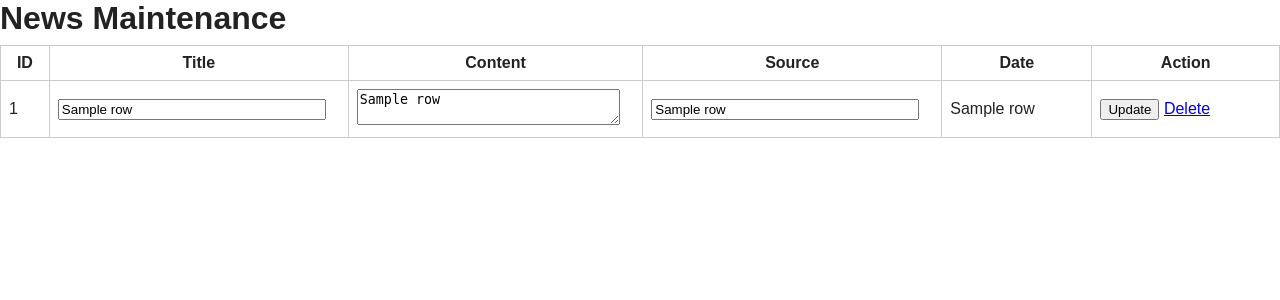
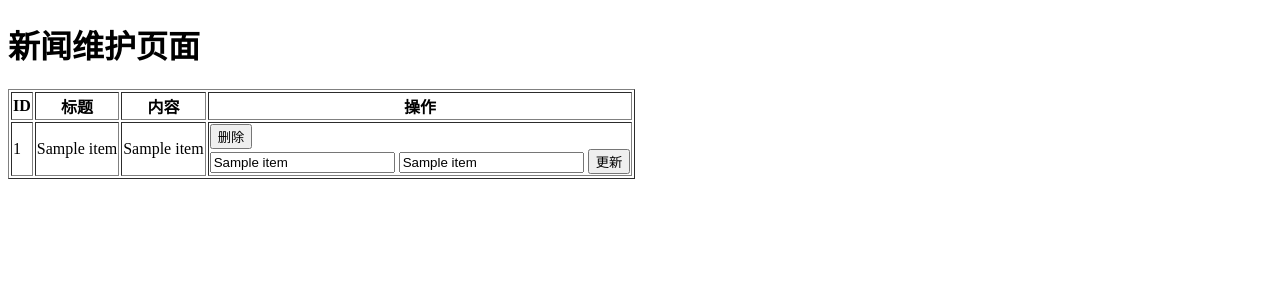
Before and after one commit to elaineling891-ux/GlobalInternationalNews, a FastAPI app: template templates/maintenance.html in a window 1280 px wide. Shown: the top 300 px of the page. Run offline with FastAPI, Linux system fonts and the light colour scheme; the template is opened without the code that fills it: most values are stand-ins (such as "Sample title", 1, 10 or a date in 2020); parts of the project's set-up code (start-up, migrations or seed data) failed here and were passed over.

Commit message:
Update maintenance.html

```diff
--- a/templates/maintenance.html
+++ b/templates/maintenance.html
@@ -1,40 +1,34 @@
 <!DOCTYPE html>
 <html>
 <head>
-  <title>News Maintenance</title>
-  <link rel="stylesheet" href="/static/style.css">
-  <style>
-    table { border-collapse: collapse; width: 100%; }
-    td, th { border: 1px solid #ccc; padding: 8px; }
-    form { margin: 0; }
-    input[type="text"], textarea { width: 95%; }
-  </style>
+    <meta charset="utf-8">
+    <title>新闻维护</title>
 </head>
 <body>
-  <h1>News Maintenance</h1>
+    <h1>新闻维护页面</h1>
 
-  <table>
+    <table border="1">
         <tr>
             <th>ID</th>
-      <th>Title</th>
-      <th>Content</th>
-      <th>Source</th>
-      <th>Date</th>
-      <th>Action</th>
+            <th>标题</th>
+            <th>内容</th>
+            <th>操作</th>
         </tr>
-    {% for row in news_list %}
+        {% for item in news %}
         <tr>
-      <form method="post" action="/maintenance/update/{{ row[0] }}">
-        <td>{{ row[0] }}</td>
-        <td><input type="text" name="title" value="{{ row[1] }}"></td>
-        <td><textarea name="content">{{ row[2] }}</textarea></td>
-        <td><input type="text" name="source" value="{{ row[3] }}"></td>
-        <td>{{ row[4] }}</td>
+            <td>{{ item[0] }}</td>
+            <td>{{ item[1] }}</td>
+            <td>{{ item[2] }}</td>
             <td>
-          <button type="submit">Update</button>
-          <a href="/maintenance/delete/{{ row[0] }}" onclick="return confirm('Delete this news?')">Delete</a>
+                <form action="/maintenance/delete/{{ item[0] }}" method="post">
+                    <button type="submit">删除</button>
+                </form>
+                <form action="/maintenance/update/{{ item[0] }}" method="post">
+                    <input type="text" name="title" value="{{ item[1] }}">
+                    <input type="text" name="content" value="{{ item[2] }}">
+                    <button type="submit">更新</button>
+                </form>
             </td>
-      </form>
         </tr>
         {% endfor %}
     </table>
```
Lines whose indentation alone changed are shown as unchanged.
